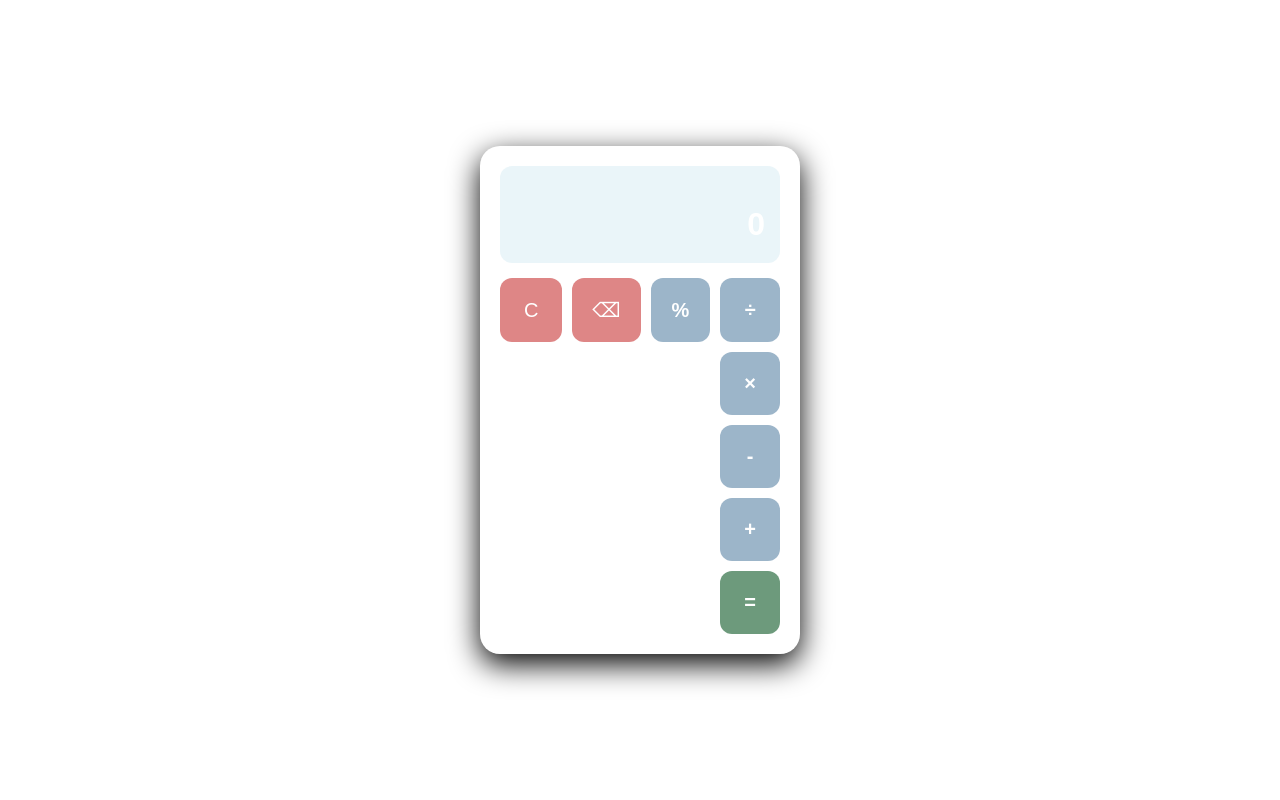
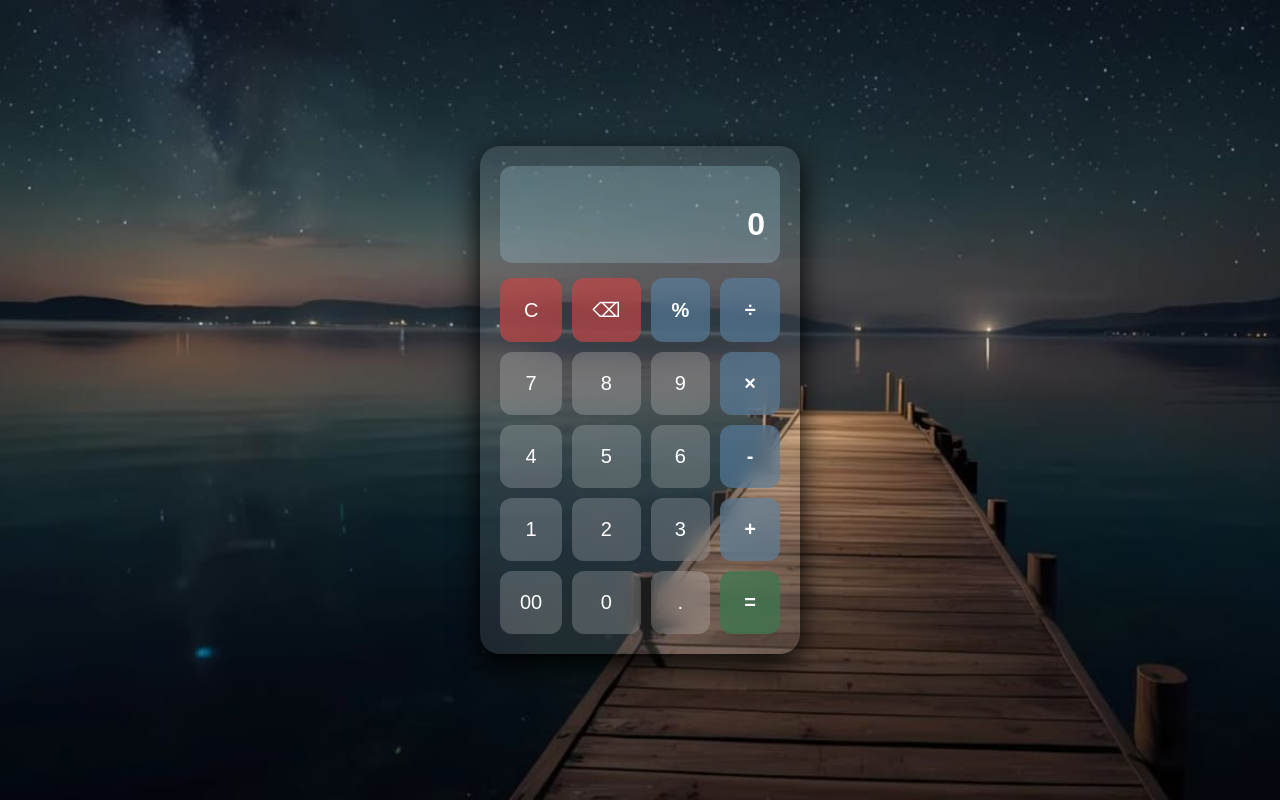
Before and after one commit to amrr30571-art/calculator, a plain HTML site: page index.html in a window 1280 px wide. Drawn offline with Linux system fonts and the light colour scheme; the site is published under a folder, as on GitHub Pages, so addresses that start at the root find nothing.

```diff
--- a/style.css
+++ b/style.css
@@ -6,7 +6,7 @@ body {
     display: flex;
     justify-content: center;
     align-items: center;
-    background-image: url("/download.jpg");
+    background-image: url("download.jpg");
     background-size: cover;
     background-repeat: no-repeat;
     background-position: center;
```
